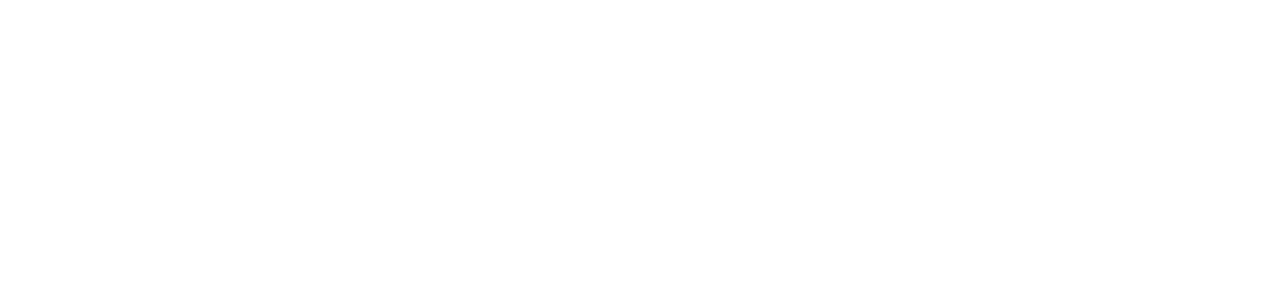
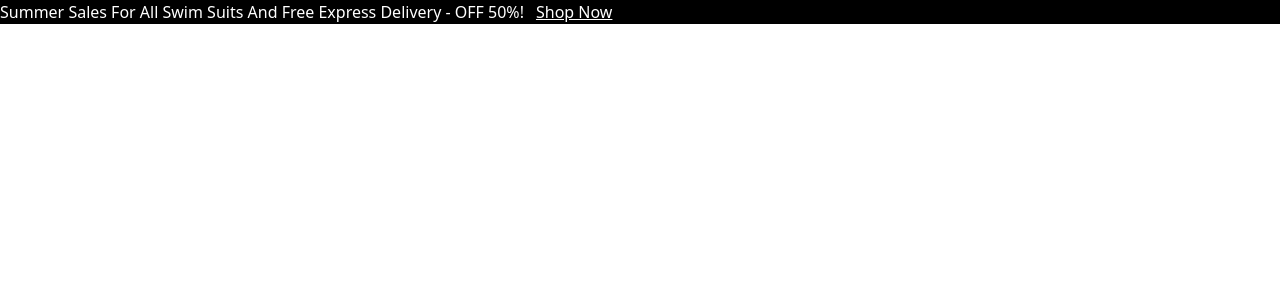
Before and after one commit to codemonk-silver/iphone_store, a React (Vite) app in the folder gadget-store/: page / in a window 1280 px wide. Shown: the top 300 px of the page. Built offline with nearby package versions, Linux system fonts and the light colour scheme.

Commit message:
designing Navbar

```diff
--- a/gadget-store/index.html
+++ b/gadget-store/index.html
@@ -4,7 +4,7 @@
     <meta charset="UTF-8" />
     <link rel="icon" type="image/svg+xml" href="/vite.svg" />
     <meta name="viewport" content="width=device-width, initial-scale=1.0" />
-    <link href="./public/style.css" rel="stylesheet">
+    <link href="./src/index.css" rel="stylesheet">
     <title>gadget-store</title>
   </head>
   <body>
--- a/gadget-store/public/style.css
+++ /dev/null
@@ -1,7 +0,0 @@
-@import "tailwindcss";
-
-*{
-    margin: 0%;
-    padding: 0%;
-    box-sizing: border-box;
-}
--- a/gadget-store/src/App.jsx
+++ b/gadget-store/src/App.jsx
@@ -1,8 +1,32 @@
-import React from 'react'
+import React from 'react';
+import {Routes, Route} from 'react-router-dom'
+import Home from './pages/Home';
+import Collection from './pages/Collection'
+import About from './pages/About'
+import Contact from './pages/Contact'
+import Product from './pages/Product'
+import Cart from './pages/Cart'
+import Login from './pages/Login'
+import Orders from './pages/Orders'
+import PlaceOrders from './pages/PlaceOrders'
+import Navbar from './components/Navbar';
 
 const App = () => {
   return (
-      <div></div>
+      <div>
+        <Navbar />
+        <Routes>
+            <Route path='/' element={<Home/>} />
+            <Route path='/collection' element={<Collection/>} />
+            <Route path='/about' element={<About/>} />
+            <Route path='/contact' element={<Contact/>} />
+            <Route path='/product/:productId' element={<Product/>} />
+            <Route path='/cart' element={<Cart/>} />
+            <Route path='/login' element={<Login/>} />
+            <Route path='/orders' element={<Orders/>} />
+            <Route path='/place-orders' element={<PlaceOrders/>} />
+        </Routes>
+    </div>
   )
 }
 
--- /dev/null
+++ b/gadget-store/src/components/Navbar.jsx
@@ -0,0 +1,14 @@
+import React from 'react'
+
+const Navbar = () => {
+  return (
+    <div className='bg-black w-full flex'>
+        <div className='flex gap-3'>
+            <p className='text-white'>Summer Sales For All Swim Suits And Free Express Delivery - OFF 50%!</p>
+            <a className='text-white underline' href=''>Shop Now</a>
+        </div>
+    </div>
+  )
+}
+
+export default Navbar
--- /dev/null
+++ b/gadget-store/src/index.css
@@ -0,0 +1 @@
+@import "tailwindcss";
--- a/gadget-store/src/main.jsx
+++ b/gadget-store/src/main.jsx
@@ -1,9 +1,13 @@
 import { StrictMode } from 'react'
 import { createRoot } from 'react-dom/client'
 import App from './App.jsx'
+import './index.css'
+import { BrowserRouter } from 'react-router-dom'
 
 createRoot(document.getElementById('root')).render(
   <StrictMode>
-    <App />
+     <BrowserRouter>
+      <App />
+    </BrowserRouter>
   </StrictMode>,
 )
--- a/gadget-store/src/pages/Home.jsx
+++ b/gadget-store/src/pages/Home.jsx
@@ -1,8 +1,11 @@
 import React from 'react'
+import {Routes, Route} from 'react-router-dom'
 
 const Home = () => {
   return (
-    <div>Home</div>
+    <div>
+
+    </div>
   )
 }
 
```
